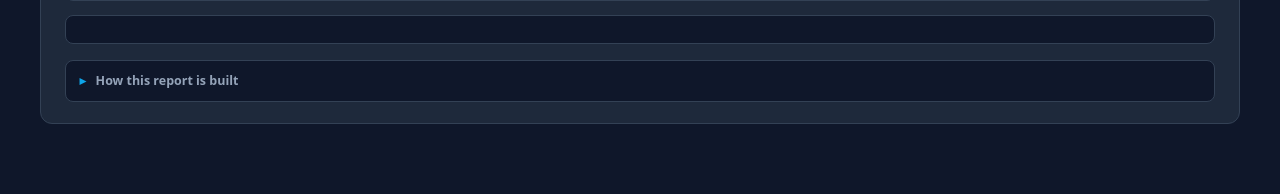
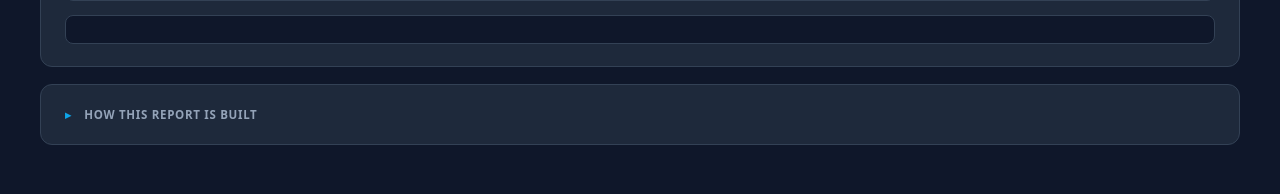
Before and after one commit to mattszaszko/urban-sound-collector, a Python web app: template web/templates/index.html in a window 1280 px wide. Shown: the part 1768-1962 px from the top of the page. Before the commit the page ends 1892 px from the top, so only its background shows below. Run offline with Jinja, Linux system fonts and the light colour scheme; the template is opened without the code that fills it: most values are stand-ins (such as "Sample title", 1, 10 or a date in 2020).

Commit message:
Polish report UX: night shading, readable durations, and methodology section.
Make dark-mode night bands visible, format durations as h/min/s, show total recording length in the summary, and lift the methodology note into its own report card.

Co-authored-by: Cursor <cursoragent@cursor.com>

```diff
--- a/web/templates/index.html
+++ b/web/templates/index.html
@@ -20,7 +20,7 @@
     --accent-soft:rgba(14,165,233,.18);--overlay:rgba(15,23,42,.92);
     --log-text:#7dd3fc;--hairline:rgba(51,65,85,.5);
     --chart-tick:#94a3b8;--chart-grid:rgba(51,65,85,.7);
-    --chart-night:rgba(15,23,42,.32);--error-banner-bg:#7f1d1d;
+    --chart-night:rgba(148,163,184,.16);--error-banner-bg:#7f1d1d;
     --error-banner-text:#fca5a5;--yam-point:#22c55e;--yam-border:#14532d;
     --yam-label:#86efac;--clap-point:#f59e0b;--clap-border:#78350f;
     --clap-label:#fcd34d;--playhead:#f472b6;
@@ -299,18 +299,17 @@
   }
   .takeaway-box{margin-top:.85rem;padding:.85rem;border:1px solid var(--border);
                 border-radius:8px;background:var(--bg);font-size:.88rem;line-height:1.45}
-  .report-methodology{margin-top:1rem;border:1px solid var(--border);border-radius:8px;
-                      background:var(--bg)}
-  .report-methodology > summary{cursor:pointer;list-style:none;padding:.7rem .85rem;
-                                font-size:.78rem;font-weight:600;color:var(--muted);
-                                user-select:none}
+  .report-methodology{margin:0;border:0;border-radius:0;background:transparent}
+  .report-methodology > summary{cursor:pointer;list-style:none;padding:0;
+                                font-size:.72rem;font-weight:600;text-transform:uppercase;
+                                letter-spacing:.06em;color:var(--muted);user-select:none;
+                                display:flex;align-items:center;gap:.35rem}
   .report-methodology > summary::-webkit-details-marker{display:none}
-  .report-methodology > summary::before{content:'▸';display:inline-block;width:1rem;
-                                        color:var(--accent)}
+  .report-methodology > summary::before{content:'▸';display:inline-block;width:.85rem;
+                                        color:var(--accent);text-transform:none;letter-spacing:0}
   .report-methodology[open] > summary::before{content:'▾'}
-  .report-methodology[open] > summary{border-bottom:1px solid var(--border);color:var(--text)}
-  .report-methodology-body{padding:.75rem .85rem .9rem;font-size:.78rem;color:var(--muted);
-                           line-height:1.5}
+  .report-methodology[open] > summary{color:var(--text);margin-bottom:.65rem}
+  .report-methodology-body{padding:0;font-size:.78rem;color:var(--muted);line-height:1.5}
   .report-methodology-body p{margin:0 0 .65rem}
   .report-methodology-body p:last-child{margin-bottom:0}
   .report-methodology-body strong{color:var(--text);font-weight:600}
@@ -892,6 +891,8 @@
       </div>
     </div>
     <div class="takeaway-box" id="rpt-takeaway"></div>
+  </div>
+  <div class="card report-zone" id="report-methodology-zone">
     <details class="report-methodology">
       <summary>How this report is built</summary>
       <div class="report-methodology-body">
@@ -1333,6 +1334,23 @@ function fmtElapsed(s) {
   const m = Math.floor((s % 3600) / 60);
   const sec = s % 60;
   return `${h}:${String(m).padStart(2,'0')}:${String(sec).padStart(2,'0')}`;
+}
+
+/** Layperson duration: "45 s", "8 min 12 s", "2 h 5 min" — never days. */
+function fmtHumanDuration(seconds) {
+  if (seconds == null || Number.isNaN(Number(seconds))) return null;
+  const total = Math.max(0, Math.round(Number(seconds)));
+  const h = Math.floor(total / 3600);
+  const m = Math.floor((total % 3600) / 60);
+  const sec = total % 60;
+  if (h > 0) {
+    const parts = [`${h} h`];
+    if (m) parts.push(`${m} min`);
+    if (sec) parts.push(`${sec} s`);
+    return parts.join(' ');
+  }
+  if (m > 0) return sec ? `${m} min ${sec} s` : `${m} min`;
+  return `${sec} s`;
 }
 
 function truncateLabel(s, max) {
@@ -2514,7 +2532,7 @@ function upsertPieChart(existing, canvasId, rows) {
       const host = ctx.chart;
       const row = ((host && host.$budgetRows) || [])[ctx.dataIndex] || {};
       const pct = Number(ctx.parsed) || 0;
-      const secs = row.seconds != null ? ` · ${Number(row.seconds).toFixed(0)}s` : '';
+      const secs = row.seconds != null ? ` · ${fmtHumanDuration(row.seconds)}` : '';
       return ` ${ctx.label}: ${pct.toFixed(1)}%${secs}`;
     },
   };
@@ -2577,7 +2595,9 @@ function renderBudgetMeta(meta, budget) {
     thrLine,
     `min event ${opts.min_event_chunks ?? seg.min_event_chunks ?? 2} chunk(s)`,
     `bridge ${opts.max_gap_chunks ?? seg.max_gap_chunks ?? 2}`,
-    budget && budget.seconds_total != null ? `${Number(budget.seconds_total).toFixed(0)}s classified` : null,
+    budget && budget.seconds_total != null
+      ? `${fmtHumanDuration(budget.seconds_total)} classified`
+      : null,
   ].filter(Boolean);
   el.textContent = bits.join(' · ');
 }
@@ -3109,8 +3129,10 @@ function applyReportPayload(payload) {
   reportZoneC = c;
   document.getElementById('rpt-header').textContent = a.header_line || 'Report';
   const nRec = (a.recordings || []).length;
+  const durationLabel = fmtHumanDuration(a.duration_s);
   document.getElementById('rpt-sub').textContent = [
     nRec ? `${nRec} recording${nRec === 1 ? '' : 's'}` : '',
+    durationLabel || null,
     (payload.meta && payload.meta.acoustic_event_count != null)
       ? `${payload.meta.acoustic_event_count} acoustic events` : '',
   ].filter(Boolean).join(' · ');
```
Also changed, not shown: core/report/aggregate.py (+16 -1 lines), tests/test_report_aggregate.py (+2 -0 lines).
